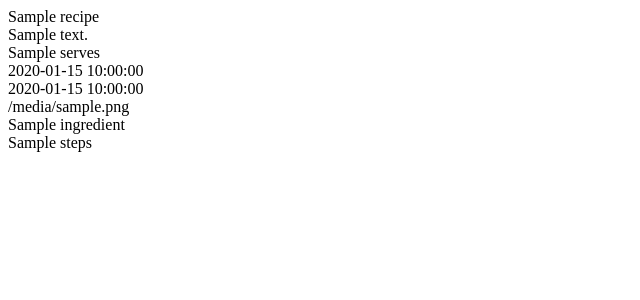
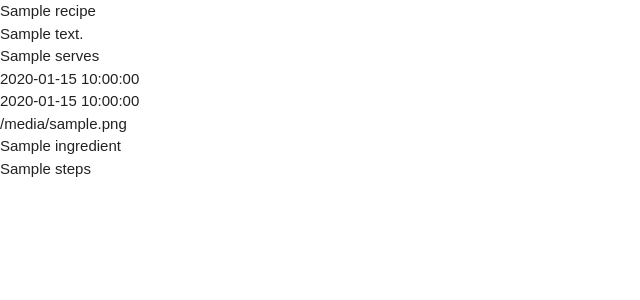
Before and after one commit to andrewboyd79/campfire-cooking, a Flask app: page / in a window 1280 px wide. Shown: the top 300 px of the page, without its empty margins (0-640 px from the left). Run offline with Flask 2, Linux system fonts and the light colour scheme; a database or web service that is not in the repository returns one stand-in record (values such as "Sample title"); some libraries are stand-ins or nearby versions.

Commit message:
Create base.html

```diff
--- /dev/null
+++ b/static/css/style.css
@@ -0,0 +1,4 @@
+body {
+    font-family: acumin-pro, sans-serif;
+    font-weight: 400;
+}
--- /dev/null
+++ b/templates/base.html
@@ -0,0 +1,22 @@
+<!DOCTYPE html>
+<html lang="en">
+<head>
+    <meta charset="UTF-8">
+    <meta name="viewport" content="width=device-width, initial-scale=1.0">
+    <link rel="stylesheet" href="https://cdnjs.cloudflare.com/ajax/libs/materialize/1.0.0/css/materialize.min.css">
+    <link rel="stylesheet" href="[https://use.typekit.net/xox5dyy.css](https://use.typekit.net/xox5dyy.css)">
+    <link rel="stylesheet" href="{{ url_for('static', filename='css/style.css') }}">
+    <title>Campfire Cooking</title>
+</head>
+<body>
+
+    {% block content %}
+
+    {% endblock %}
+
+
+     <script src="https://cdnjs.cloudflare.com/ajax/libs/materialize/1.0.0/js/materialize.min.js"></script>
+     <script src="https://code.jquery.com/jquery-3.6.0.js" integrity="sha256-H+K7U5CnXl1h5ywQfKtSj8PCmoN9aaq30gDh27Xc0jk=" crossorigin="anonymous"></script>
+     <script src="{{ url_for('static', filename='js/script.js') }}"></script>
+</body>
+</html>
--- a/templates/recipes.html
+++ b/templates/recipes.html
@@ -1,11 +1,6 @@
-<!DOCTYPE html>
-<html lang="en">
-<head>
-    <meta charset="UTF-8">
-    <meta name="viewport" content="width=device-width, initial-scale=1.0">
-    <title>Campfire Cooking</title>
-</head>
-<body>
+{% extends "base.html" %}
+{% block content %}
+
     {% for recipe in recipes %}
         {{ recipe.recipe_name }}<br>
         {{ recipe.recipe_summary }}<br>
@@ -22,5 +17,5 @@
             {{ steps }}<br>
         {% endfor %}
     {% endfor %}
-</body>
-</html>
+
+{% endblock %}
```
Also changed, not shown: .gitpod.yml, static/js/script.js (added).
